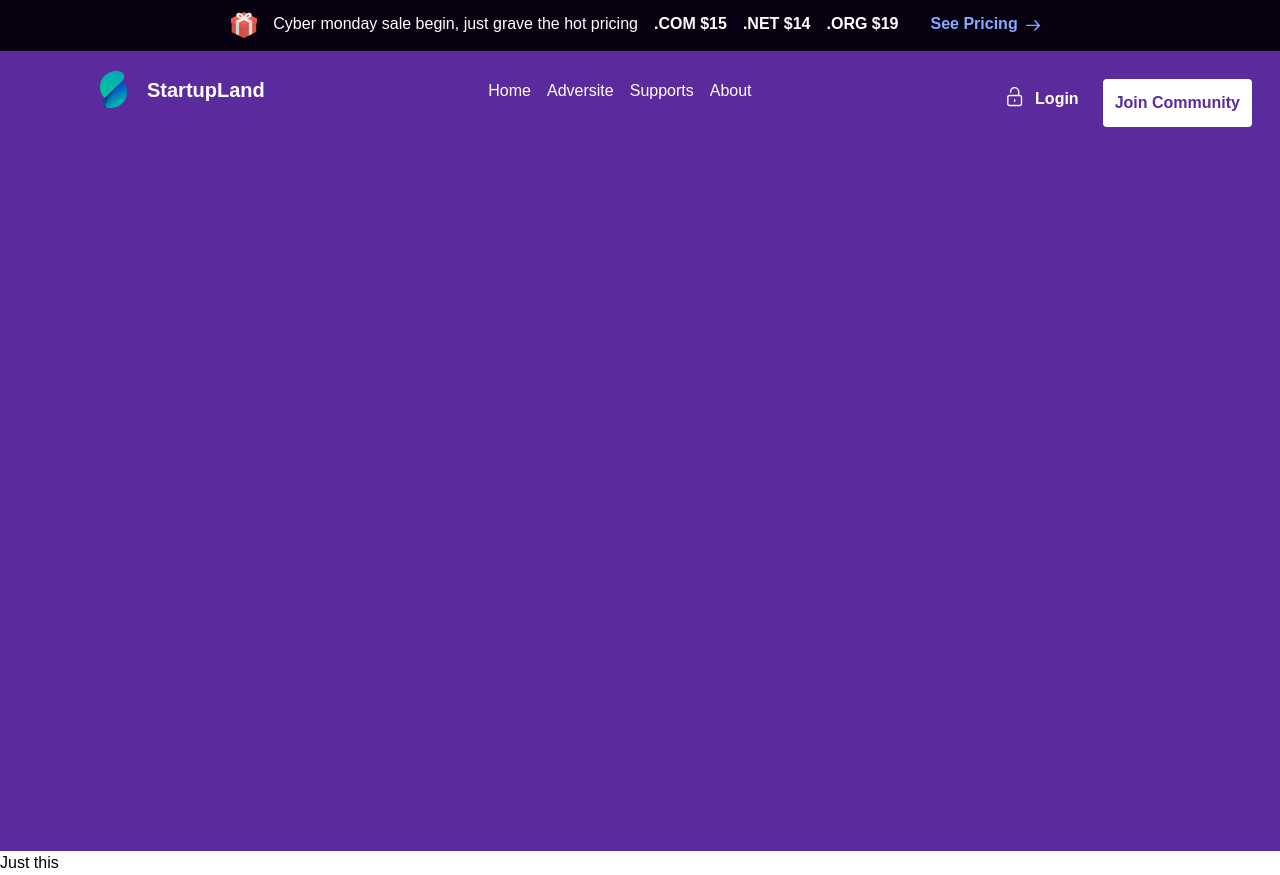
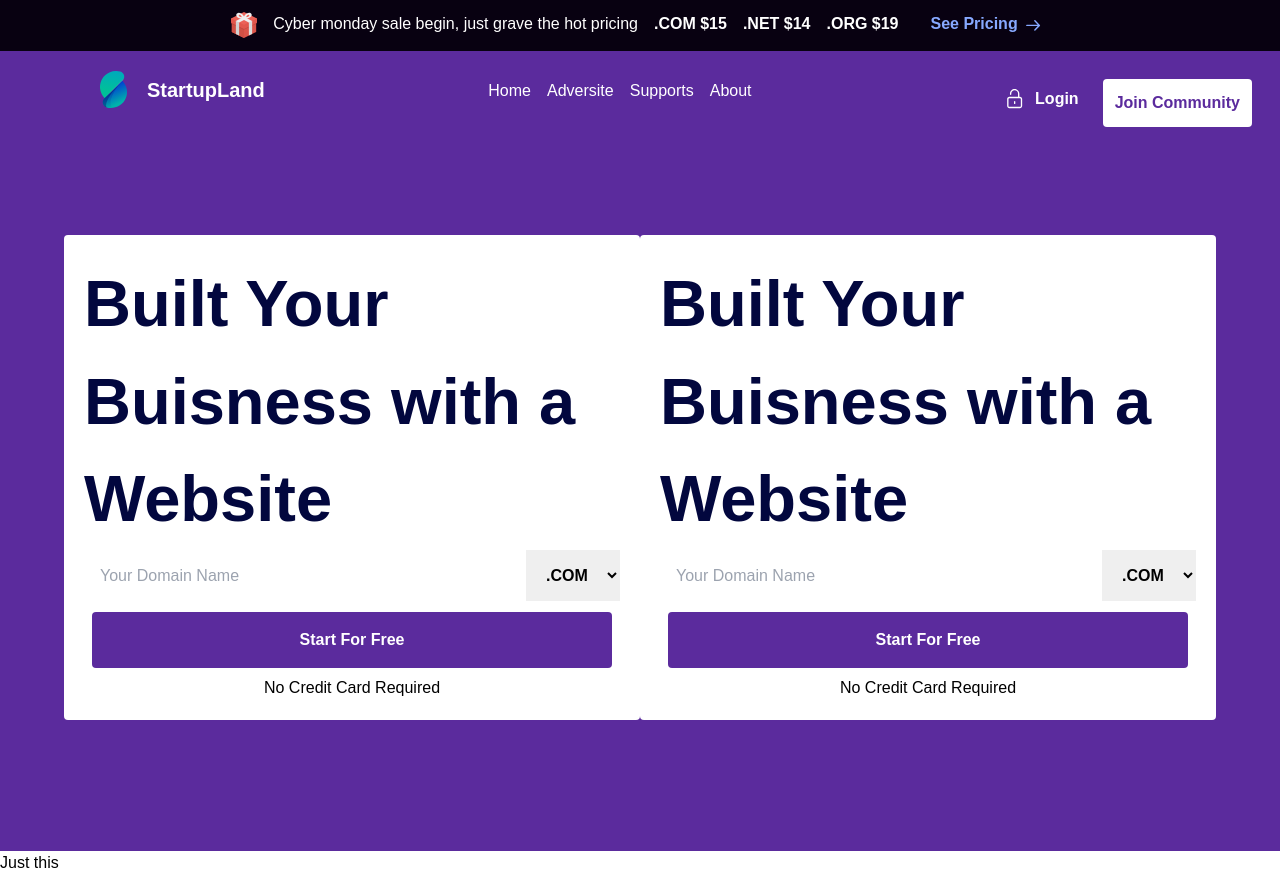
Before and after one commit to FroCode/StartupLand, a React (Create React App) app in the folder my-app/: page / in a window 1280 px wide. Built offline with nearby package versions, Linux system fonts and the light colour scheme.

Commit message:
Add Box Component

```diff
--- /dev/null
+++ b/my-app/src/Components/Box.jsx
@@ -0,0 +1,26 @@
+import React from 'react'
+
+function Box() {
+    return (
+        <div className='flex flex-col w-9/1 rounded p-5 bg-white'>
+
+            <h1 className='text-[65px] text-[#02073E] font-black'>Built Your Buisness with a Website</h1>
+            <div className="relative">
+                <input type="text" className='border-1 border-[#DCE5EA] p-4 w-full' placeholder='Your Domain Name' name="domain" />
+                <div className="absolute right-0 top-0 h-full flex items-center">
+                    <select name="" className='p-4 font-bold' id="" >
+                        <option value=".COM">.COM</option>
+                        <option value=".DZ">.DZ</option>
+                        <option value=".FR">.FR</option>
+                        <option value=".PL">.PL</option>
+                    </select>
+                </div>
+            </div>
+
+            <a className='m-2  text-white p-4 text-center bg-[#5B2B9D] rounded font-black'>Start For Free</a>
+            <p className='text-center '>No Credit Card Required</p>
+        </div>
+    )
+}
+
+export default Box
--- a/my-app/src/Components/Header.jsx
+++ b/my-app/src/Components/Header.jsx
@@ -1,10 +1,15 @@
 import React from 'react'
 import NavBar from './NavBar'
+import Box from './Box'
 function Header() {
   return (
     <div className='w-[100%] bg-[#5B2B9D] h-screen' >
       <div className="container xl m-auto">
       <NavBar/>
+      <div className="flex w-[90%] mt-20 m-auto">
+        <Box/>
+        <Box/>
+      </div>
       </div>
 
     </div>
--- a/my-app/src/Components/NavBar.jsx
+++ b/my-app/src/Components/NavBar.jsx
@@ -15,8 +15,8 @@ function NavBar() {
                 </ul>
                 </div>
                 <div className="left-login flex ml-auto">
-                <a className='m-2 font-bold flex p-2 text-base	'> <i className='mr-3 '>{lock}</i> Login</a>
-                <a className='m-2  bg-white p-3 text-[#5B2B9D] rounded font-bold'>Join Community</a>
+                <a className='m-2 font-bold flex p-2 text-base	'> <i className='mr-3 mt-0.5 '>{lock}</i> Login</a>
+                <a className='m-2  bg-white p-3 text-[#5B2B9D] rounded font-black'>Join Community</a>
                 </div>
             </div>
         </div>
```
